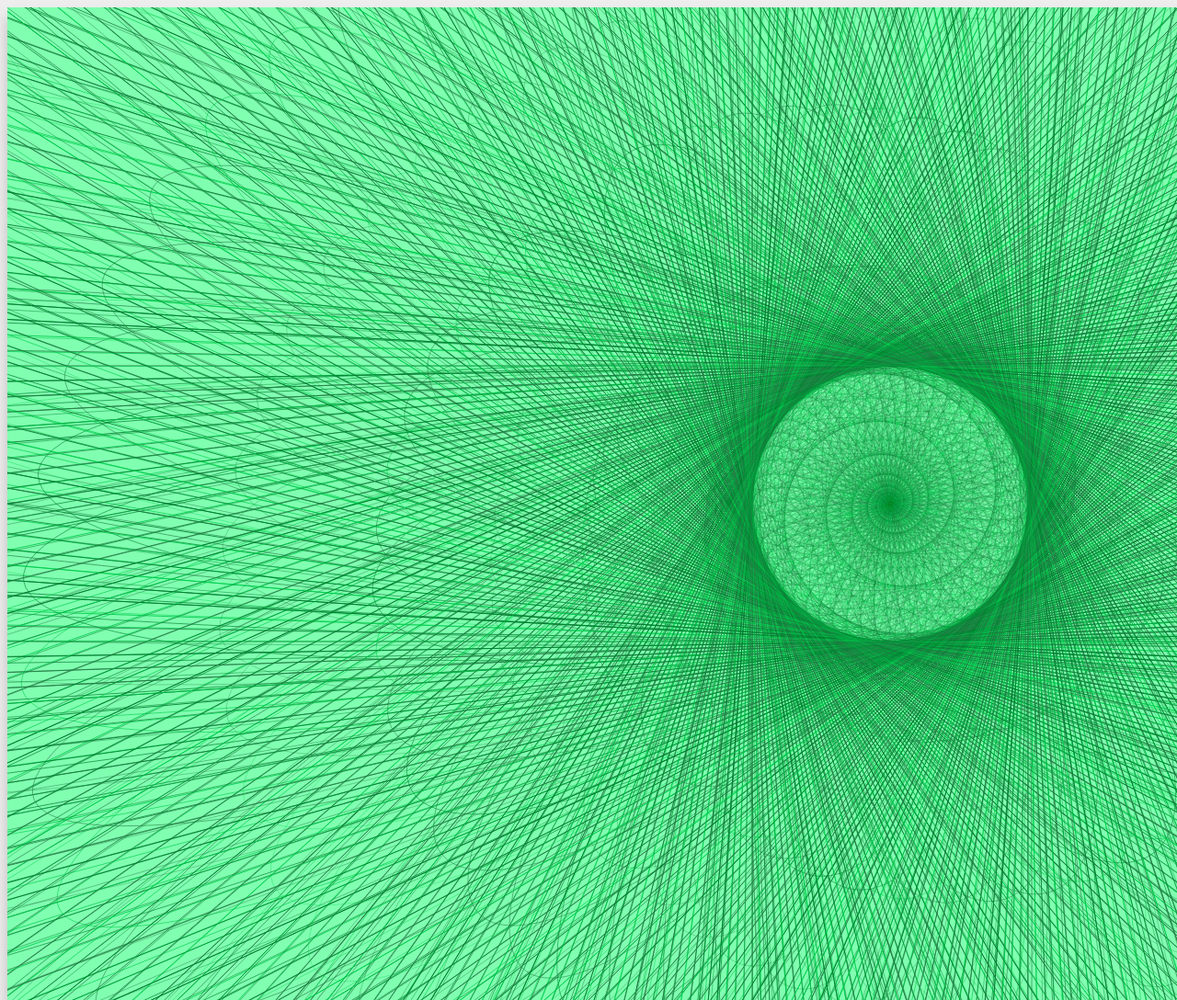
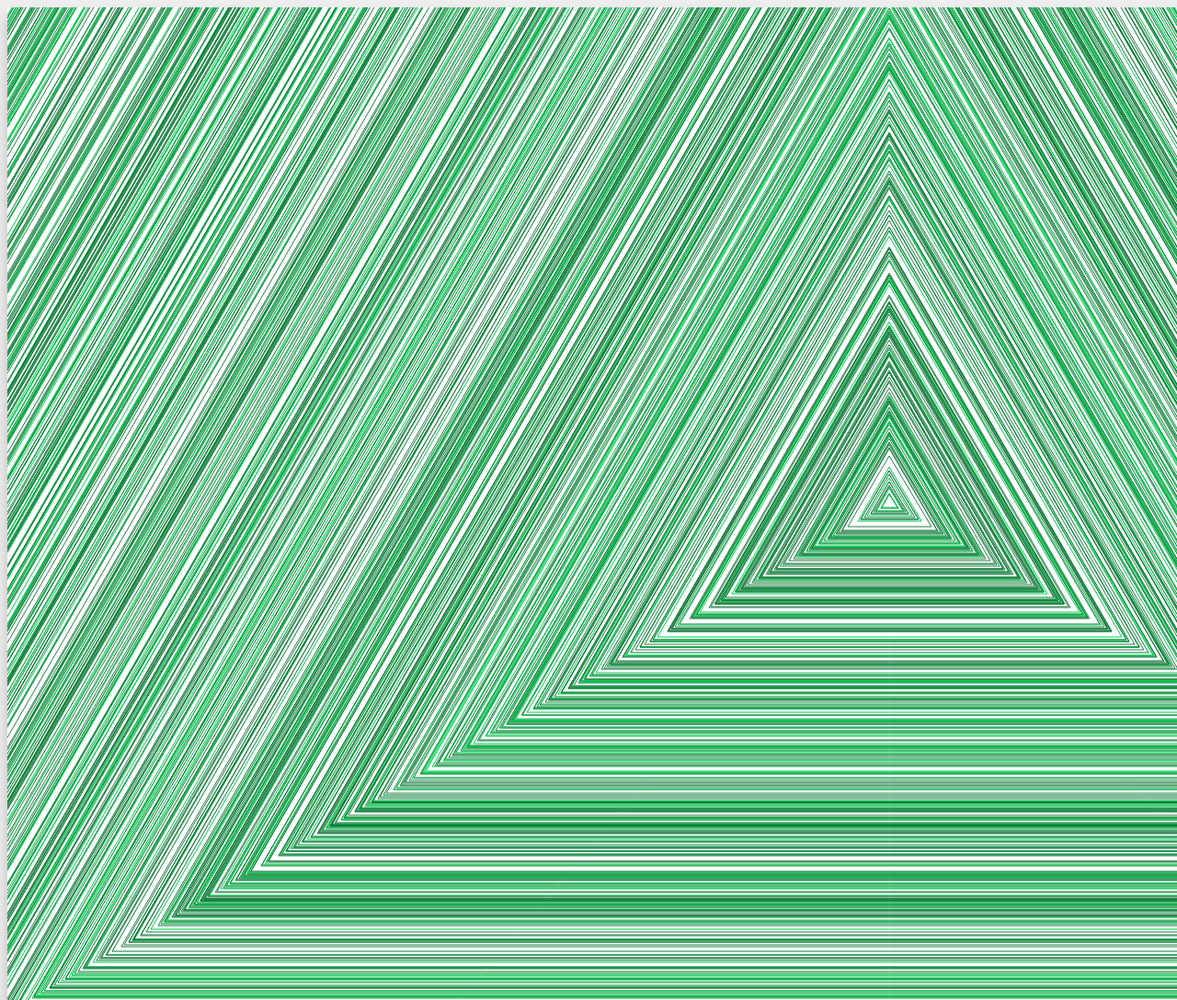
Before and after one commit to ivours/generativeArt, a plain HTML site: page index.html in a window 1280 px wide. Shown: the top 1088 px of the page at 92% size. Drawn offline with Linux system fonts and the light colour scheme.

Commit message:
Triangulos

```diff
--- a/index.html
+++ b/index.html
@@ -3,7 +3,7 @@
 <link rel="stylesheet" href="index.css">
 <script src="utils/animate.js"></script>
 <script src="utils/random.js"></script>
-<script src="index.js"></script>
+<script src="triangulo.js"></script>
 <body>
   <canvas id="canvas" style= "background_color: green"></canvas>
   <script>
--- /dev/null
+++ b/triangulo.js
@@ -0,0 +1,105 @@
+function main (ctx, canvas) {
+
+	canvas.width = 1920
+  canvas.height = 1080
+
+  ctx.fillStyle = "white";
+  ctx.fillRect(0,0,canvas.width,canvas.height);
+
+	ctx.translate(canvas.width/2, canvas.height/2);
+
+	x = 0;
+  y = 0;
+  n = 3;
+
+  for( var i = 0; i<1000; i++)
+	{
+	  radio = getRandomInt(10,2500);
+	  angulo = 270; //getRandomInt(0,360);
+	  polinomio(x,y,radio,angulo,n);
+  }
+
+}
+
+function getRandomInt(min, max)
+{
+    return Math.floor(Math.random() * (max - min + 1)) + min;
+}
+
+function gradosARadianes(grados)
+{
+	return (grados * Math.PI) / 180;
+}
+
+function polinomio(x,y,radio,angulo,n)
+{
+	var a = gradosARadianes(angulo);
+
+	ctx.beginPath();
+
+	for(var i=1; i<=n+1; i++)
+	{
+		xVerticePolares = radio;
+		yVerticePolares = a + (2 * Math.PI * i) / n;
+
+		ctx.strokeStyle = getRandomColor();
+		ctx.lineTo(xVerticeCartesianas(xVerticePolares,yVerticePolares,x), yVerticeCartesianas(xVerticePolares,yVerticePolares,y));
+		ctx.moveTo(xVerticeCartesianas(xVerticePolares,yVerticePolares,x), yVerticeCartesianas(xVerticePolares,yVerticePolares,y));
+	}
+
+	ctx.closePath();
+	ctx.stroke();
+
+}
+
+function xVerticeCartesianas(xVerticePolares,yVerticePolares,x)
+{
+	return Math.floor(xPolaresACartesianas(xVerticePolares, yVerticePolares) + x);
+}
+
+function yVerticeCartesianas(xVerticePolares,yVerticePolares,y)
+{
+	return Math.floor(yPolaresACartesianas(xVerticePolares, yVerticePolares) + y);
+}
+
+function xPolaresACartesianas(p,o)
+{
+	return p * Math.cos(o);
+}
+
+function yPolaresACartesianas(p,o)
+{
+	return p * Math.sin(o);
+}
+
+function p(x,y)
+{
+	return (Math.sqrt(Math.pow(x,2) + Math.pow(y,2)));
+}
+
+function o(x,y)
+{
+		if(x!=0)
+	{
+		o = Math.tan(y/x);
+	}
+	else
+	{
+		if( (x == 0) && (y>0) )
+		{
+			o = Math.PI / 2;
+		}
+		else
+		{
+			o = (- Math.PI / 2);
+		}
+	}
+	return o;
+}
+
+function getRandomColor()
+{
+		colores = ["#007F30","#267F48","#00CC4D"];
+
+    return colores[Math.floor(Math.random() * 3)];
+}
```
Also changed, not shown: elipse.js (renamed from index.js).
